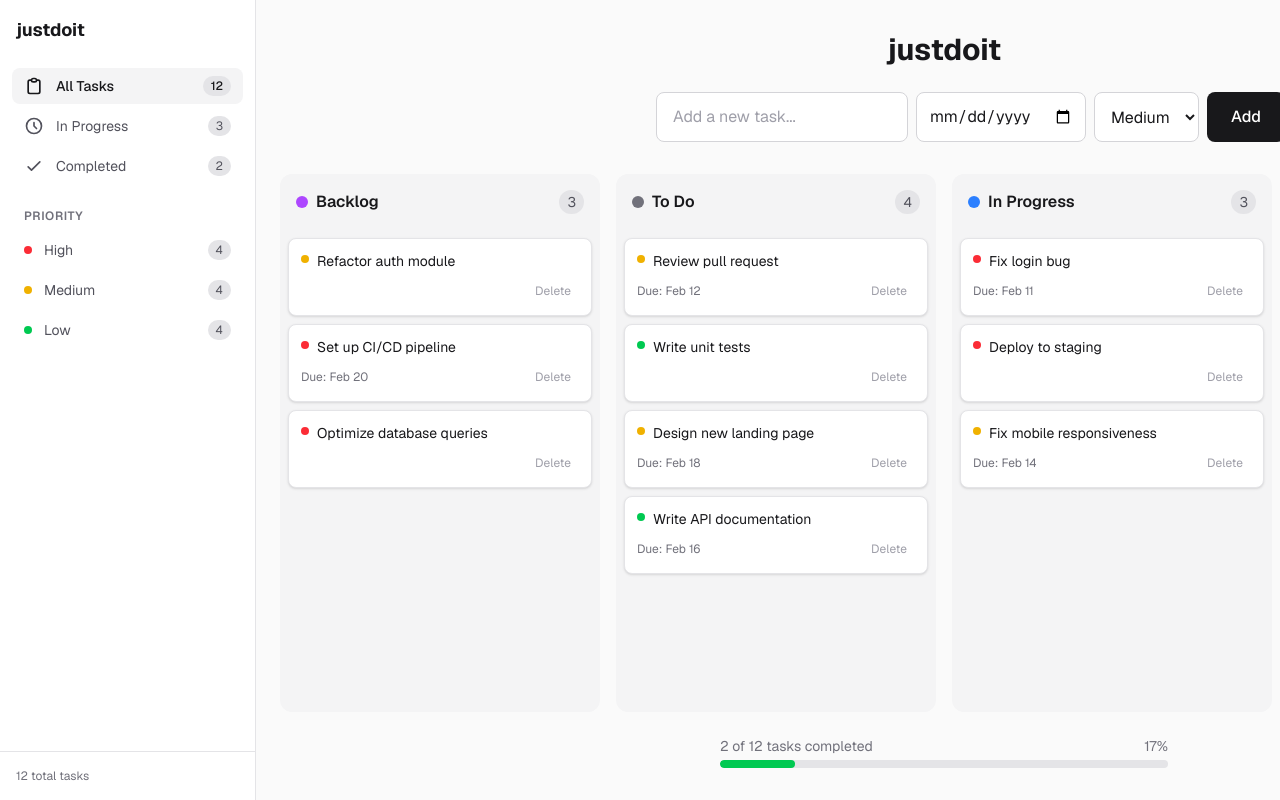
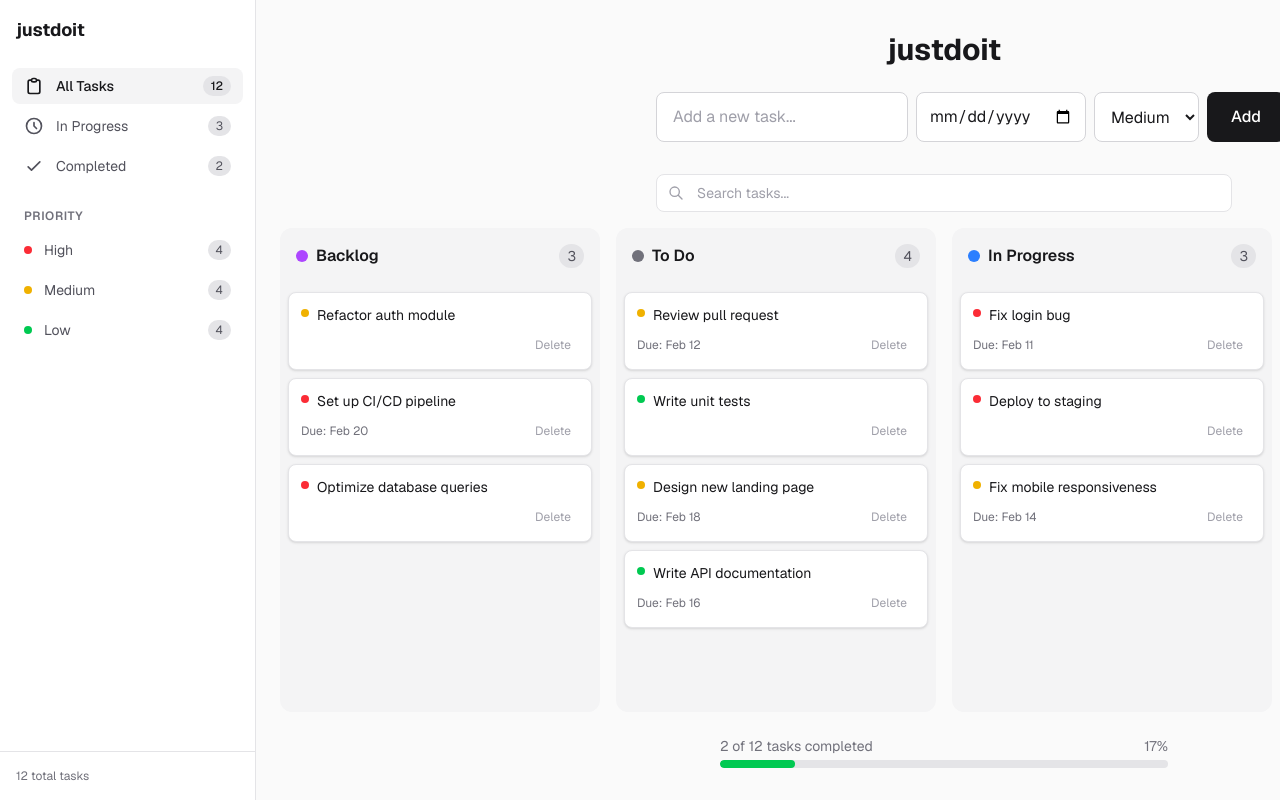
Before and after one commit to evisdren/test-app, a Next.js app: page / in a window 1280 px wide. Shown: the top 800 px of the page. Built offline with nearby package versions, Linux system fonts and the light colour scheme.

Commit message:
search bar
Entire-Checkpoint: 7bd753a9da8d

```diff
--- a/app/page.tsx
+++ b/app/page.tsx
@@ -31,6 +31,7 @@ export default function Home() {
   const [priority, setPriority] = useState<"low" | "medium" | "high">("medium");
   const [selectedTask, setSelectedTask] = useState<Todo | null>(null);
   const [dragOverColumn, setDragOverColumn] = useState<string | null>(null);
+  const [searchQuery, setSearchQuery] = useState("");
 
   useEffect(() => {
     const stored = localStorage.getItem(STORAGE_KEY);
@@ -177,7 +178,15 @@ export default function Home() {
   };
 
   const getTodosByStatus = (status: Todo["status"]) => {
-    return todos.filter((todo) => todo.status === status);
+    return todos.filter((todo) => {
+      if (todo.status !== status) return false;
+      if (!searchQuery) return true;
+      const q = searchQuery.toLowerCase();
+      return (
+        todo.text.toLowerCase().includes(q) ||
+        todo.description?.toLowerCase().includes(q)
+      );
+    });
   };
 
   const getPriorityColor = (priority?: "low" | "medium" | "high") => {
@@ -346,6 +355,31 @@ export default function Home() {
             >
               Add
             </button>
+          </div>
+
+          <div className="mx-auto mb-4 max-w-xl">
+            <div className="relative">
+              <svg className="absolute left-3 top-1/2 h-4 w-4 -translate-y-1/2 text-zinc-400" fill="none" stroke="currentColor" viewBox="0 0 24 24">
+                <path strokeLinecap="round" strokeLinejoin="round" strokeWidth={2} d="M21 21l-6-6m2-5a7 7 0 11-14 0 7 7 0 0114 0z" />
+              </svg>
+              <input
+                type="text"
+                value={searchQuery}
+                onChange={(e) => setSearchQuery(e.target.value)}
+                placeholder="Search tasks..."
+                className="w-full rounded-lg border border-zinc-200 bg-white py-2 pl-10 pr-8 text-sm text-zinc-900 placeholder-zinc-400 focus:border-zinc-400 focus:outline-none dark:border-zinc-700 dark:bg-zinc-800 dark:text-zinc-50 dark:placeholder-zinc-500"
+              />
+              {searchQuery && (
+                <button
+                  onClick={() => setSearchQuery("")}
+                  className="absolute right-2 top-1/2 -translate-y-1/2 rounded p-0.5 text-zinc-400 hover:text-zinc-600 dark:hover:text-zinc-300"
+                >
+                  <svg className="h-4 w-4" fill="none" stroke="currentColor" viewBox="0 0 24 24">
+                    <path strokeLinecap="round" strokeLinejoin="round" strokeWidth={2} d="M6 18L18 6M6 6l12 12" />
+                  </svg>
+                </button>
+              )}
+            </div>
           </div>
         </header>
 
```
